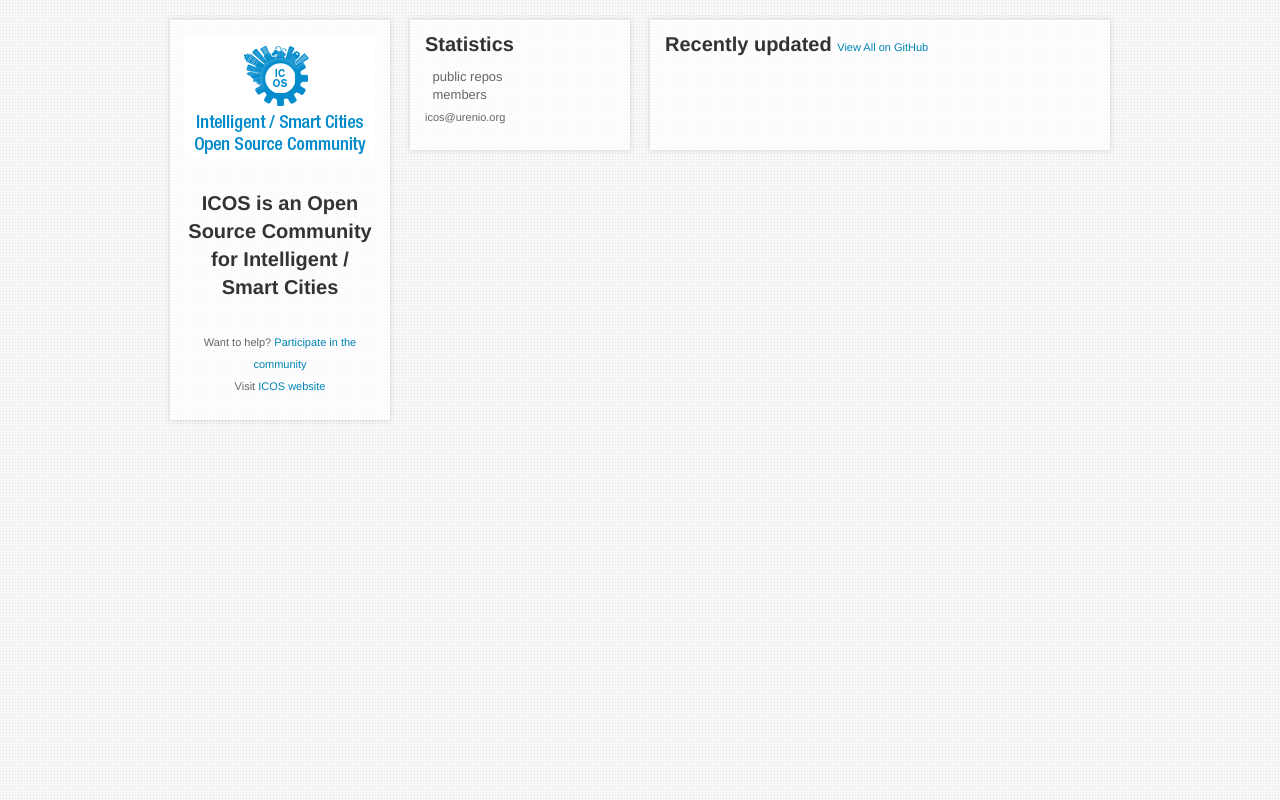
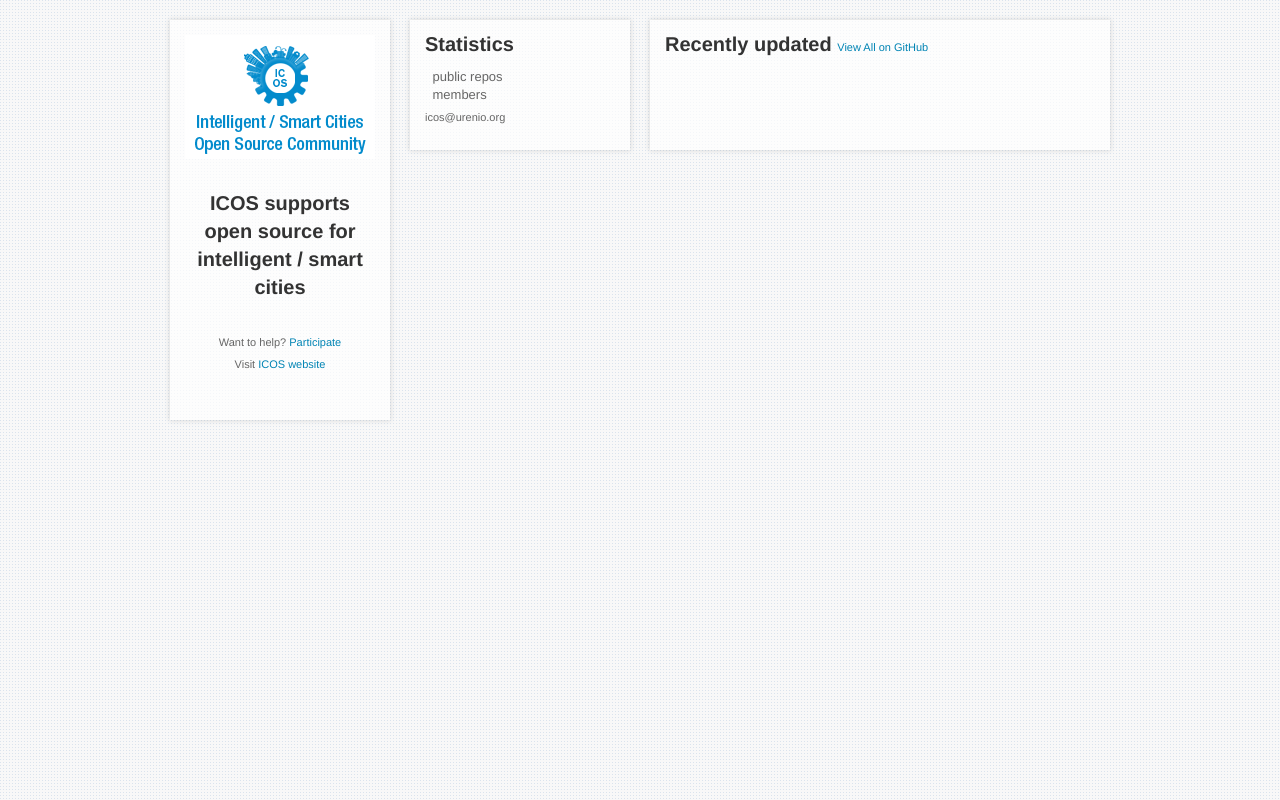
Before and after one commit to icos-urenio/icos-urenio.github.com, a plain HTML site: page index.html in a window 1280 px wide. Drawn offline with Linux system fonts and the light colour scheme.

Commit message:
Minor changes

```diff
--- a/index.html
+++ b/index.html
@@ -157,8 +157,8 @@
     <div id="wrapper" class="grid clearfix">
       <div id="main" class="grid-1">
         <div id="logo"><h1>ICOS Open Source Projects</h1></div>
-        <h1>ICOS is an Open Source Community for Intelligent / Smart Cities</h1>
-        <p>Want to help? <a href="http://icos.urenio.org/participate/">Participate in the community</a></p>
+        <h1>ICOS supports open source for intelligent / smart cities</h1>
+        <p>Want to help? <a href="http://icos.urenio.org/participate/">Participate</a></p>
         <p>Visit <a href="http://icos.urenio.org/">ICOS website</a></p>
       </div>
 
```
